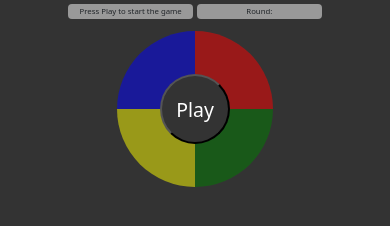
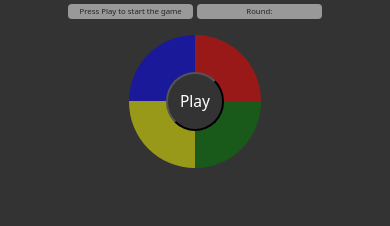
Before and after one commit to marcosperez85/Simon-Game, a website: page index.html in a window 390 px wide. Drawn offline with nearby package versions, Linux system fonts and the light colour scheme.

Commit message:
Arreglé la estética para mejorar el UX y la responsividad

```diff
--- a/index.js
+++ b/index.js
@@ -36,11 +36,13 @@ function handleUserInput(e) {
 
 function highlightPanel(clickedPanel) {
     clickedPanel.style.opacity = 1;
+    clickedPanel.style.border = "3px solid white";
     setTimeout(downlight, 500, clickedPanel);
 }
 
 function downlight(clickedPanel) {
     clickedPanel.style.opacity = 0.5;
+    clickedPanel.style.border = "0px solid white";
 }
 
 function restartGame() {
@@ -100,6 +102,6 @@ function createRandomNumber() {
 }
 
 function toLose() {
-    updateStateCol("You lost. Press 'Play' to restart the game");
+    updateStateCol("You lost. Press PLAY to restart");
     restartGame()
 }
--- a/style.css
+++ b/style.css
@@ -1,8 +1,8 @@
 :root {
     --column-width: 32vw;
-    --circle-container-width: 40vw;
-    --small-circle-diameter: 18vw;
-    --panel-width: 20vw;
+    --circle-container-width: 34vw;
+    --small-circle-diameter: 15vw;
+    --panel-width: 17vw;
     --color-fondo: #333;
     --color-fondo-hover: #555;
     --top-bar-color: #999;
@@ -42,7 +42,7 @@ body {
     grid-template-columns: repeat(2, var(--panel-width));
     grid-template-rows: repeat(2, var(--panel-width));
     width: var(--circle-container-width);
-    margin-top: 3vw;
+    margin-top: 4vw;
 }
 
 .circuloGrande {
@@ -59,9 +59,9 @@ body {
 .circuloChico {
     display: grid;
     place-items: center;
-    position: fixed;
+    position: absolute;
     color: white;
-    font-size: 5vw;
+    font-size: 4vw;
     width: var(--small-circle-diameter);
     height: var(--small-circle-diameter);
     background-color: var(--color-fondo);
```
